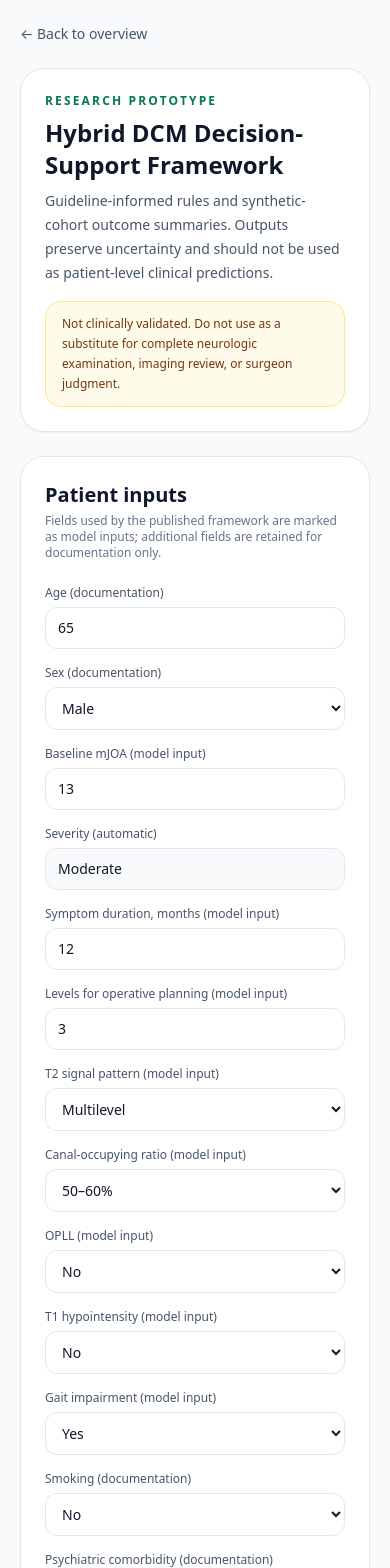
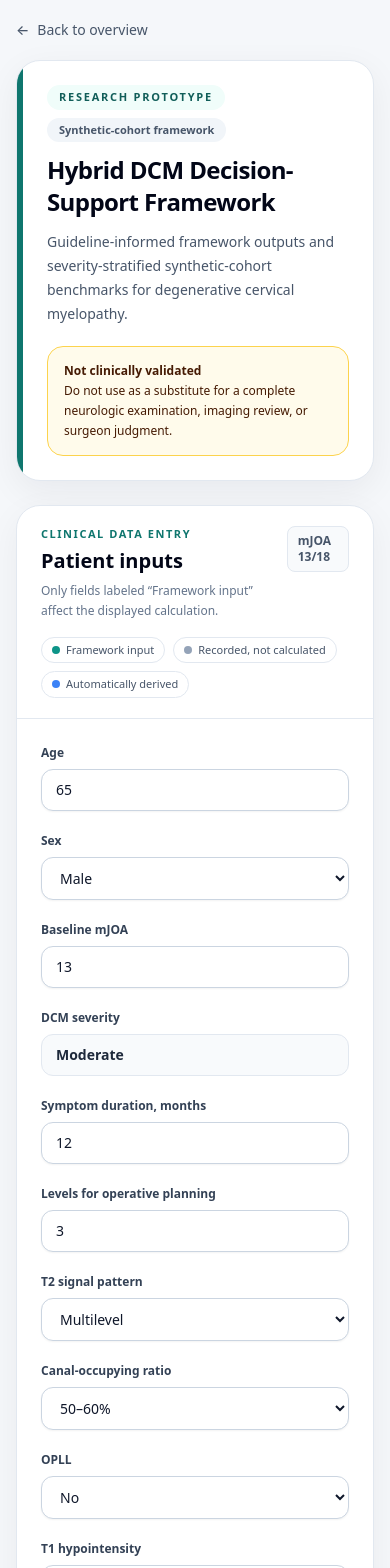
Before and after one commit to devender0609/dcm, a Next.js app: page /prototype in a window 390 px wide. Shown: the top 1568 px of the page. Built offline with nearby package versions, Linux system fonts and the light colour scheme.

Commit message:
Polish DCM clinical research interface

```diff
--- a/app/prototype/page.tsx
+++ b/app/prototype/page.tsx
@@ -11,6 +11,7 @@ import {
 } from "@/lib/dcmEngine"
 
 type YesNo = "Yes" | "No"
+type FieldType = "framework" | "recorded" | "automatic"
 
 interface FormState {
   age: number
@@ -30,7 +31,8 @@ interface FormState {
   sf36Mcs: number
 }
 
-const fieldClass = "w-full rounded-xl border border-slate-200 bg-white px-3 py-2.5 text-sm focus:border-emerald-500 focus:outline-none focus:ring-2 focus:ring-emerald-100"
+const fieldClass =
+  "w-full rounded-xl border border-slate-300 bg-white px-3.5 py-2.5 text-sm text-slate-900 shadow-sm transition placeholder:text-slate-400 hover:border-slate-400 focus:border-teal-700 focus:outline-none focus:ring-4 focus:ring-teal-700/10"
 
 export default function PrototypePage() {
   const [form, setForm] = useState<FormState>({
@@ -74,86 +76,165 @@ export default function PrototypePage() {
   }
 
   return (
-    <main className="min-h-screen bg-slate-50 text-slate-900">
-      <div className="mx-auto max-w-6xl space-y-6 px-5 py-6 md:px-8 md:py-8">
-        <div className="flex items-center justify-between">
-          <Link href="/" className="text-sm text-slate-600 hover:text-slate-900">← Back to overview</Link>
-          <span className="hidden text-xs text-slate-500 md:block">Ascension Texas Spine and Scoliosis</span>
+    <main className="min-h-screen bg-[#f5f7fa] text-slate-950">
+      <div className="mx-auto max-w-[1380px] px-4 py-5 sm:px-6 lg:px-8 lg:py-8">
+        <div className="mb-5 flex items-center justify-between print:hidden">
+          <Link href="/" className="inline-flex items-center gap-2 text-sm font-medium text-slate-600 transition hover:text-slate-950">
+            <span aria-hidden>←</span> Back to overview
+          </Link>
+          <span className="hidden text-xs font-medium text-slate-500 md:block">Ascension Texas Spine and Scoliosis</span>
         </div>
 
-        <section className="rounded-3xl border border-slate-200 bg-white p-6 shadow-sm md:p-8">
-          <p className="mb-2 text-xs font-semibold uppercase tracking-[0.18em] text-emerald-700">Research prototype</p>
-          <h1 className="text-2xl font-semibold md:text-3xl">Hybrid DCM Decision-Support Framework</h1>
-          <p className="mt-2 max-w-3xl text-sm leading-6 text-slate-600">
-            Guideline-informed rules and synthetic-cohort outcome summaries. Outputs preserve uncertainty and should not be used as patient-level clinical predictions.
-          </p>
-          <div className="mt-4 rounded-2xl border border-amber-200 bg-amber-50 px-4 py-3 text-xs leading-5 text-amber-900">
-            Not clinically validated. Do not use as a substitute for complete neurologic examination, imaging review, or surgeon judgment.
+        <header className="overflow-hidden rounded-3xl border border-slate-200 bg-white shadow-[0_10px_35px_rgba(15,23,42,0.06)]">
+          <div className="border-l-[6px] border-teal-700 px-6 py-6 md:px-8 md:py-7">
+            <div className="flex flex-col gap-5 lg:flex-row lg:items-start lg:justify-between">
+              <div>
+                <div className="mb-3 flex flex-wrap items-center gap-2">
+                  <span className="rounded-full bg-teal-50 px-3 py-1 text-[11px] font-bold uppercase tracking-[0.16em] text-teal-800">Research prototype</span>
+                  <span className="rounded-full bg-slate-100 px-3 py-1 text-[11px] font-semibold text-slate-600">Synthetic-cohort framework</span>
+                </div>
+                <h1 className="max-w-4xl text-2xl font-bold tracking-tight text-slate-950 md:text-[32px] md:leading-tight">
+                  Hybrid DCM Decision-Support Framework
+                </h1>
+                <p className="mt-3 max-w-4xl text-sm leading-6 text-slate-600">
+                  Guideline-informed framework outputs and severity-stratified synthetic-cohort benchmarks for degenerative cervical myelopathy.
+                </p>
+              </div>
+              <div className="max-w-lg rounded-2xl border border-amber-300 bg-amber-50 px-4 py-3.5 text-xs leading-5 text-amber-950">
+                <strong className="block font-semibold">Not clinically validated</strong>
+                Do not use as a substitute for a complete neurologic examination, imaging review, or surgeon judgment.
+              </div>
+            </div>
           </div>
-        </section>
+        </header>
 
-        <form onSubmit={runFramework} className="grid gap-6 lg:grid-cols-[1.05fr_0.95fr]">
-          <section className="rounded-3xl border border-slate-200 bg-white p-6 shadow-sm md:p-8">
-            <h2 className="text-xl font-semibold">Patient inputs</h2>
-            <p className="mt-1 text-xs text-slate-500">Fields used by the published framework are marked as model inputs; additional fields are retained for documentation only.</p>
-
-            <div className="mt-6 grid gap-4 sm:grid-cols-2">
-              <Field label="Age (documentation)"><input className={fieldClass} type="number" min={18} max={100} value={form.age} onChange={(e) => setNumber("age", e.target.value)} /></Field>
-              <Field label="Sex (documentation)"><select className={fieldClass} value={form.sex} onChange={(e) => setForm({ ...form, sex: e.target.value as "M" | "F" })}><option value="M">Male</option><option value="F">Female</option></select></Field>
-              <Field label="Baseline mJOA (model input)"><input className={fieldClass} type="number" min={0} max={18} step={1} value={form.mjoa} onChange={(e) => setNumber("mjoa", e.target.value)} /></Field>
-              <Field label="Severity (automatic)"><div className="rounded-xl border border-slate-200 bg-slate-50 px-3 py-2.5 text-sm">{classifySeverity(form.mjoa)}</div></Field>
-              <Field label="Symptom duration, months (model input)"><input className={fieldClass} type="number" min={0} max={240} value={form.symptomDuration} onChange={(e) => setNumber("symptomDuration", e.target.value)} /></Field>
-              <Field label="Levels for operative planning (model input)"><input className={fieldClass} type="number" min={1} max={8} value={form.plannedLevels} onChange={(e) => setNumber("plannedLevels", e.target.value)} /></Field>
-              <Field label="T2 signal pattern (model input)"><select className={fieldClass} value={form.t2Signal} onChange={(e) => setForm({ ...form, t2Signal: e.target.value as T2Signal })}><option value="none">None</option><option value="focal">Focal</option><option value="multilevel">Multilevel</option></select></Field>
-              <Field label="Canal-occupying ratio (model input)"><select className={fieldClass} value={form.canalRatio} onChange={(e) => setForm({ ...form, canalRatio: e.target.value as CanalCategory })}><option value="<50%">&lt;50%</option><option value="50-60%">50–60%</option><option value=">60%">&gt;60%</option></select></Field>
-              <YesNoField label="OPLL (model input)" value={form.opll} setValue={(value) => setForm({ ...form, opll: value })} />
-              <YesNoField label="T1 hypointensity (model input)" value={form.t1Hypo} setValue={(value) => setForm({ ...form, t1Hypo: value })} />
-              <YesNoField label="Gait impairment (model input)" value={form.gait} setValue={(value) => setForm({ ...form, gait: value })} />
-              <YesNoField label="Smoking (documentation)" value={form.smoker} setValue={(value) => setForm({ ...form, smoker: value })} />
-              <YesNoField label="Psychiatric comorbidity (documentation)" value={form.psych} setValue={(value) => setForm({ ...form, psych: value })} />
-              <Field label="NDI (documentation)"><input className={fieldClass} type="number" min={0} max={100} value={form.ndi} onChange={(e) => setNumber("ndi", e.target.value)} /></Field>
-              <Field label="SF-36 PCS (documentation)"><input className={fieldClass} type="number" min={0} max={100} value={form.sf36Pcs} onChange={(e) => setNumber("sf36Pcs", e.target.value)} /></Field>
-              <Field label="SF-36 MCS (documentation)"><input className={fieldClass} type="number" min={0} max={100} value={form.sf36Mcs} onChange={(e) => setNumber("sf36Mcs", e.target.value)} /></Field>
+        <form onSubmit={runFramework} className="mt-6 grid items-start gap-6 xl:grid-cols-[0.92fr_1.08fr]">
+          <section className="rounded-3xl border border-slate-200 bg-white shadow-[0_10px_35px_rgba(15,23,42,0.05)] xl:sticky xl:top-5">
+            <div className="border-b border-slate-200 px-6 py-5 md:px-7">
+              <div className="flex items-start justify-between gap-4">
+                <div>
+                  <p className="text-[11px] font-bold uppercase tracking-[0.14em] text-teal-700">Clinical data entry</p>
+                  <h2 className="mt-1 text-xl font-bold">Patient inputs</h2>
+                  <p className="mt-1.5 text-xs leading-5 text-slate-500">Only fields labeled “Framework input” affect the displayed calculation.</p>
+                </div>
+                <span className="rounded-lg border border-slate-200 bg-slate-50 px-2.5 py-1.5 text-xs font-semibold text-slate-600">mJOA {form.mjoa}/18</span>
+              </div>
+              <div className="mt-4 flex flex-wrap gap-2 text-[11px]">
+                <LegendPill type="framework" />
+                <LegendPill type="recorded" />
+                <LegendPill type="automatic" />
+              </div>
             </div>
 
-            <button type="submit" className="mt-7 w-full rounded-full bg-emerald-600 px-5 py-3 text-sm font-semibold text-white shadow-sm hover:bg-emerald-700">Generate framework output</button>
+            <div className="px-6 py-6 md:px-7">
+              <div className="grid gap-x-4 gap-y-5 sm:grid-cols-2">
+                <Field label="Age" type="recorded"><input className={fieldClass} type="number" min={18} max={100} value={form.age} onChange={(e) => setNumber("age", e.target.value)} /></Field>
+                <Field label="Sex" type="recorded"><select className={fieldClass} value={form.sex} onChange={(e) => setForm({ ...form, sex: e.target.value as "M" | "F" })}><option value="M">Male</option><option value="F">Female</option></select></Field>
+                <Field label="Baseline mJOA" type="framework"><input className={fieldClass} type="number" min={0} max={18} step={1} value={form.mjoa} onChange={(e) => setNumber("mjoa", e.target.value)} /></Field>
+                <Field label="DCM severity" type="automatic"><div className="rounded-xl border border-slate-200 bg-slate-50 px-3.5 py-2.5 text-sm font-semibold text-slate-800">{classifySeverity(form.mjoa)}</div></Field>
+                <Field label="Symptom duration, months" type="framework"><input className={fieldClass} type="number" min={0} max={240} value={form.symptomDuration} onChange={(e) => setNumber("symptomDuration", e.target.value)} /></Field>
+                <Field label="Levels for operative planning" type="framework"><input className={fieldClass} type="number" min={1} max={8} value={form.plannedLevels} onChange={(e) => setNumber("plannedLevels", e.target.value)} /></Field>
+                <Field label="T2 signal pattern" type="framework"><select className={fieldClass} value={form.t2Signal} onChange={(e) => setForm({ ...form, t2Signal: e.target.value as T2Signal })}><option value="none">None</option><option value="focal">Focal</option><option value="multilevel">Multilevel</option></select></Field>
+                <Field label="Canal-occupying ratio" type="framework"><select className={fieldClass} value={form.canalRatio} onChange={(e) => setForm({ ...form, canalRatio: e.target.value as CanalCategory })}><option value="<50%">&lt;50%</option><option value="50-60%">50–60%</option><option value=">60%">&gt;60%</option></select></Field>
+                <YesNoField label="OPLL" type="framework" value={form.opll} setValue={(value) => setForm({ ...form, opll: value })} />
+                <YesNoField label="T1 hypointensity" type="framework" value={form.t1Hypo} setValue={(value) => setForm({ ...form, t1Hypo: value })} />
+                <YesNoField label="Gait impairment" type="framework" value={form.gait} setValue={(value) => setForm({ ...form, gait: value })} />
+                <YesNoField label="Smoking" type="recorded" value={form.smoker} setValue={(value) => setForm({ ...form, smoker: value })} />
+                <YesNoField label="Psychiatric comorbidity" type="recorded" value={form.psych} setValue={(value) => setForm({ ...form, psych: value })} />
+                <Field label="NDI" type="recorded"><input className={fieldClass} type="number" min={0} max={100} value={form.ndi} onChange={(e) => setNumber("ndi", e.target.value)} /></Field>
+                <Field label="SF-36 PCS" type="recorded"><input className={fieldClass} type="number" min={0} max={100} value={form.sf36Pcs} onChange={(e) => setNumber("sf36Pcs", e.target.value)} /></Field>
+                <Field label="SF-36 MCS" type="recorded"><input className={fieldClass} type="number" min={0} max={100} value={form.sf36Mcs} onChange={(e) => setNumber("sf36Mcs", e.target.value)} /></Field>
+              </div>
+
+              <button type="submit" className="mt-7 flex w-full items-center justify-center gap-2 rounded-xl bg-teal-700 px-5 py-3.5 text-sm font-bold text-white shadow-sm transition hover:bg-teal-800 focus:outline-none focus:ring-4 focus:ring-teal-700/20">
+                Apply research framework <span aria-hidden>→</span>
+              </button>
+            </div>
           </section>
 
-          <section className="space-y-6">
+          <section className="space-y-5" aria-live="polite">
             {!result ? (
-              <div className="rounded-3xl border border-dashed border-slate-300 bg-white p-8 text-center text-sm text-slate-500">Complete the inputs and generate the framework output.</div>
+              <div className="rounded-3xl border border-dashed border-slate-300 bg-white p-12 text-center shadow-sm">
+                <div className="mx-auto flex h-12 w-12 items-center justify-center rounded-full bg-slate-100 text-xl text-slate-500">↗</div>
+                <h2 className="mt-4 text-lg font-semibold text-slate-800">Framework output</h2>
+                <p className="mx-auto mt-2 max-w-md text-sm leading-6 text-slate-500">Review the inputs, then select “Apply research framework” to view the research summary.</p>
+              </div>
             ) : (
               <>
-                <div className="rounded-3xl border border-slate-200 bg-white p-6 shadow-sm md:p-8">
-                  <p className="text-xs font-semibold uppercase tracking-wide text-slate-500">Treatment category</p>
-                  <h2 className="mt-2 text-2xl font-semibold text-emerald-800">{result.treatmentCategory}</h2>
-                  <p className="mt-2 text-sm text-slate-600">Severity: <strong>{result.severity}</strong></p>
+                <div className="rounded-2xl border border-blue-200 bg-blue-50 px-5 py-4 text-xs leading-5 text-blue-950">
+                  <strong className="block text-sm font-semibold">Research prototype output</strong>
+                  The values below describe framework behavior and severity-stratified synthetic-cohort results. They are not individualized clinical predictions.
+                </div>
+
+                <div className="overflow-hidden rounded-3xl border border-slate-200 bg-white shadow-[0_10px_35px_rgba(15,23,42,0.05)]">
+                  <div className="border-b border-slate-200 bg-slate-50/70 px-6 py-4 md:px-7">
+                    <p className="text-[11px] font-bold uppercase tracking-[0.14em] text-slate-500">Framework management category</p>
+                  </div>
+                  <div className="px-6 py-6 md:px-7">
+                    <div className="flex flex-col gap-4 sm:flex-row sm:items-start sm:justify-between">
+                      <div>
+                        <h2 className="max-w-2xl text-2xl font-bold leading-tight text-teal-800">{result.treatmentCategory}</h2>
+                        <p className="mt-2 text-sm text-slate-600">Guideline-informed category generated by the research framework; not an individual treatment recommendation.</p>
+                      </div>
+                      <span className="w-fit rounded-full border border-slate-200 bg-slate-50 px-3 py-1.5 text-xs font-bold text-slate-700">Severity: {result.severity}</span>
+                    </div>
+                  </div>
                 </div>
 
                 <div className="grid gap-4 sm:grid-cols-2">
-                  <Metric title="Neurologic-risk score" value={`${result.neurologicRiskScore}/100`} detail="Relative heuristic score; not a percentage or time-specific probability." />
-                  <Metric title="Severity-specific mJOA MCID" value={`${result.probabilityMCID.toFixed(1)}%`} detail="Synthetic-cohort proportion achieving the severity-specific MCID threshold." />
-                  <Metric title="Postoperative mJOA ≥16" value={`${result.probabilityState.toFixed(1)}%`} detail="Synthetic-cohort favorable-state proportion, distinct from MCID." />
-                  <Metric title="Mean postoperative mJOA" value={result.meanPostoperativeMjoa.toFixed(1)} detail="Severity-stratified simulated 12-month mean." />
+                  <Metric
+                    title="Relative neurologic-concern index"
+                    value={`${result.neurologicRiskScore} of 100`}
+                    detail="Additive heuristic index; not a probability of deterioration and not linked to a defined time horizon."
+                    emphasized
+                  />
+                  <Metric
+                    title="Synthetic-cohort MCID benchmark"
+                    value={`${result.probabilityMCID.toFixed(1)}%`}
+                    detail={`${result.severity}-DCM subgroup proportion achieving the severity-specific mJOA MCID threshold; not an individualized estimate.`}
+                  />
+                  <Metric
+                    title="Synthetic-cohort favorable-state benchmark"
+                    value={`${result.probabilityState.toFixed(1)}%`}
+                    detail={`${result.severity}-DCM subgroup proportion with postoperative mJOA ≥16; distinct from MCID and not an individualized estimate.`}
+                  />
+                  <Metric
+                    title="Synthetic-cohort mean postoperative mJOA"
+                    value={result.meanPostoperativeMjoa.toFixed(1)}
+                    detail={`Descriptive 12-month mean for the ${result.severity.toLowerCase()}-DCM subgroup in the literature-informed synthetic cohort.`}
+                  />
                 </div>
 
-                <div className="rounded-3xl border border-slate-200 bg-white p-6 shadow-sm md:p-8">
-                  <p className="text-xs font-semibold uppercase tracking-wide text-slate-500">Broad surgical corridor</p>
-                  <h3 className="mt-2 text-lg font-semibold">{result.corridor ?? "Not assigned because operative management was not favored or recommended"}</h3>
-                  <p className="mt-2 text-xs leading-5 text-slate-500">Posterior favored does not distinguish laminoplasty from posterior decompression with fusion.</p>
+                <div className="rounded-3xl border border-slate-200 bg-white p-6 shadow-[0_10px_35px_rgba(15,23,42,0.05)] md:p-7">
+                  <div className="flex items-start gap-4">
+                    <div className="flex h-10 w-10 shrink-0 items-center justify-center rounded-xl bg-slate-100 text-lg text-slate-600">⇄</div>
+                    <div>
+                      <p className="text-[11px] font-bold uppercase tracking-[0.14em] text-slate-500">Broad surgical-corridor phenotype</p>
+                      <h3 className="mt-2 text-lg font-bold leading-7 text-slate-900">{result.corridor ?? "Not assigned because operative management was not favored or recommended"}</h3>
+                      <p className="mt-2 text-xs leading-5 text-slate-500">Corridor classification is considered only when the framework categorizes surgery as favored or recommended. A posterior-favored designation does not distinguish laminoplasty from posterior decompression with fusion.</p>
+                    </div>
+                  </div>
                 </div>
 
-                <div className="rounded-3xl border border-slate-200 bg-white p-6 shadow-sm md:p-8">
-                  <h3 className="font-semibold">Framework rationale</h3>
-                  <ul className="mt-3 space-y-2 text-sm text-slate-700">{result.rationale.map((item) => <li key={item} className="flex gap-2"><span>•</span><span>{item}</span></li>)}</ul>
+                <div className="grid gap-5 lg:grid-cols-2">
+                  <div className="rounded-3xl border border-slate-200 bg-white p-6 shadow-[0_10px_35px_rgba(15,23,42,0.05)] md:p-7">
+                    <h3 className="text-base font-bold text-slate-900">Framework rationale</h3>
+                    <ul className="mt-4 space-y-3 text-sm leading-6 text-slate-700">
+                      {result.rationale.map((item) => <li key={item} className="flex gap-3"><span className="mt-2 h-1.5 w-1.5 shrink-0 rounded-full bg-teal-700" /><span>{item}</span></li>)}
+                    </ul>
+                  </div>
+
+                  <div className="rounded-3xl border border-rose-200 bg-rose-50/70 p-6 md:p-7">
+                    <h3 className="text-base font-bold text-rose-950">Required interpretation limits</h3>
+                    <ul className="mt-4 space-y-3 text-xs leading-5 text-rose-950">
+                      {result.limitations.map((item) => <li key={item} className="flex gap-3"><span className="mt-2 h-1.5 w-1.5 shrink-0 rounded-full bg-rose-700" /><span>{item}</span></li>)}
+                    </ul>
+                  </div>
                 </div>
 
-                <div className="rounded-3xl border border-rose-200 bg-rose-50 p-6">
-                  <h3 className="font-semibold text-rose-900">Required interpretation limits</h3>
-                  <ul className="mt-3 space-y-2 text-xs leading-5 text-rose-900">{result.limitations.map((item) => <li key={item} className="flex gap-2"><span>•</span><span>{item}</span></li>)}</ul>
-                </div>
-
-                <button type="button" onClick={() => window.print()} className="w-full rounded-full border border-slate-300 bg-white px-5 py-3 text-sm font-semibold hover:bg-slate-100">Print / save summary as PDF</button>
+                <button type="button" onClick={() => window.print()} className="print:hidden w-full rounded-xl border border-slate-300 bg-white px-5 py-3.5 text-sm font-bold text-slate-800 shadow-sm transition hover:bg-slate-50 focus:outline-none focus:ring-4 focus:ring-slate-200">
+                  Print or save research summary as PDF
+                </button>
               </>
             )}
           </section>
@@ -163,14 +244,29 @@ export default function PrototypePage() {
   )
 }
 
-function Field({ label, children }: { label: string; children: React.ReactNode }) {
-  return <label className="block"><span className="mb-1.5 block text-xs font-medium text-slate-600">{label}</span>{children}</label>
+function Field({ label, type, children }: { label: string; type: FieldType; children: React.ReactNode }) {
+  return <label className="block"><span className="mb-1.5 flex min-h-5 items-center justify-between gap-2 text-xs font-semibold text-slate-700"><span>{label}</span><FieldBadge type={type} /></span>{children}</label>
 }
 
-function YesNoField({ label, value, setValue }: { label: string; value: YesNo; setValue: (value: YesNo) => void }) {
-  return <Field label={label}><select className={fieldClass} value={value} onChange={(e) => setValue(e.target.value as YesNo)}><option value="No">No</option><option value="Yes">Yes</option></select></Field>
+function YesNoField({ label, type, value, setValue }: { label: string; type: FieldType; value: YesNo; setValue: (value: YesNo) => void }) {
+  return <Field label={label} type={type}><select className={fieldClass} value={value} onChange={(e) => setValue(e.target.value as YesNo)}><option value="No">No</option><option value="Yes">Yes</option></select></Field>
 }
 
-function Metric({ title, value, detail }: { title: string; value: string; detail: string }) {
-  return <div className="rounded-3xl border border-slate-200 bg-white p-5 shadow-sm"><p className="text-xs font-semibold uppercase tracking-wide text-slate-500">{title}</p><p className="mt-2 text-2xl font-semibold">{value}</p><p className="mt-2 text-xs leading-5 text-slate-500">{detail}</p></div>
+function FieldBadge({ type }: { type: FieldType }) {
+  const styles = {
+    framework: "border-teal-200 bg-teal-50 text-teal-800",
+    recorded: "border-slate-200 bg-slate-50 text-slate-500",
+    automatic: "border-blue-200 bg-blue-50 text-blue-700",
+  }
+  const labels = { framework: "Framework input", recorded: "Recorded only", automatic: "Automatic" }
+  return <span className={`hidden shrink-0 rounded-md border px-1.5 py-0.5 text-[9px] font-bold uppercase tracking-wide sm:inline ${styles[type]}`}>{labels[type]}</span>
 }
+
+function LegendPill({ type }: { type: FieldType }) {
+  const text = type === "framework" ? "Framework input" : type === "recorded" ? "Recorded, not calculated" : "Automatically derived"
+  return <span className="inline-flex items-center gap-1.5 rounded-full border border-slate-200 bg-white px-2.5 py-1 text-slate-600"><span className={`h-2 w-2 rounded-full ${type === "framework" ? "bg-teal-600" : type === "recorded" ? "bg-slate-400" : "bg-blue-500"}`} />{text}</span>
+}
+
+function Metric({ title, value, detail, emphasized = false }: { title: string; value: string; detail: string; emphasized?: boolean }) {
+  return <div className={`rounded-3xl border bg-white p-5 shadow-[0_10px_35px_rgba(15,23,42,0.05)] md:p-6 ${emphasized ? "border-teal-200 ring-1 ring-teal-100" : "border-slate-200"}`}><p className={`text-[11px] font-bold uppercase tracking-[0.12em] ${emphasized ? "text-teal-700" : "text-slate-500"}`}>{title}</p><p className="mt-2 text-3xl font-bold tracking-tight text-slate-950">{value}</p><p className="mt-2.5 text-xs leading-5 text-slate-500">{detail}</p></div>
+}
```
Also changed, not shown: app/globals.css (+8 -0 lines), 2 other files (tests, documents, lock files or other folders).
